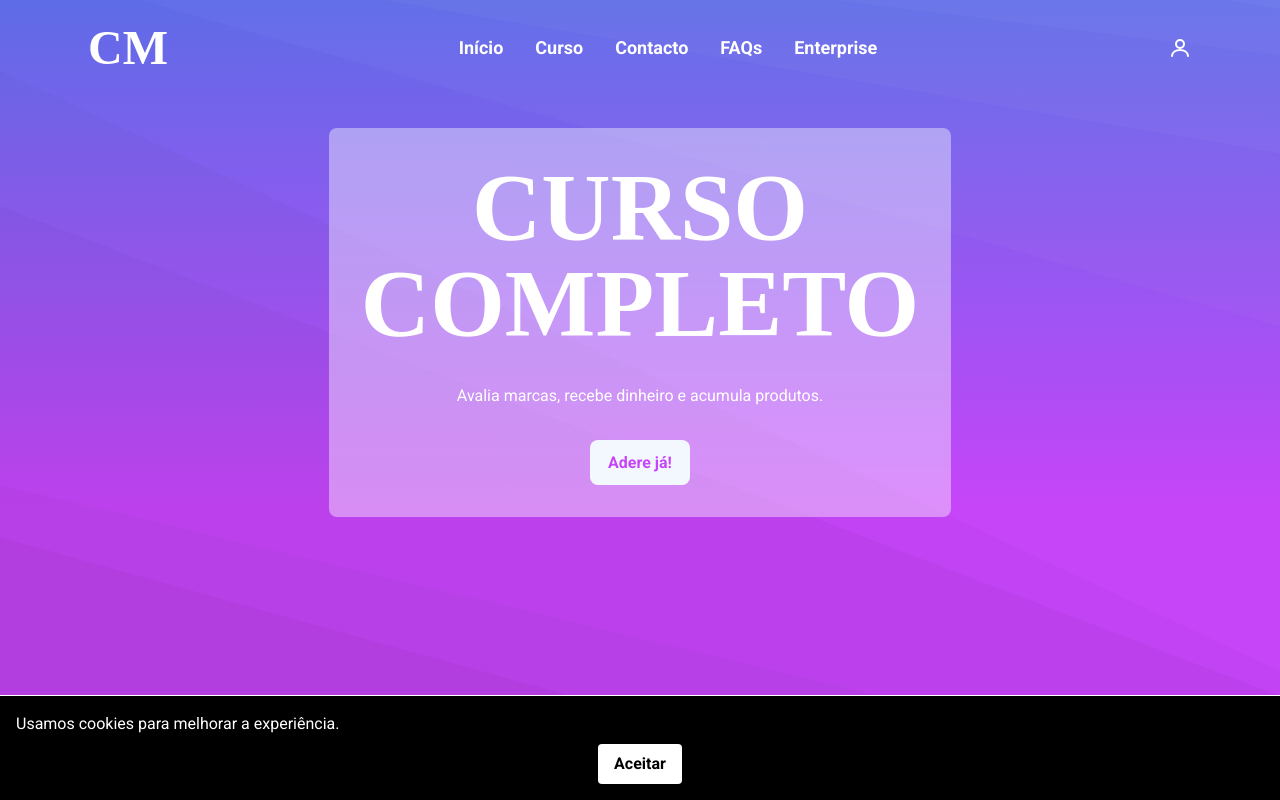
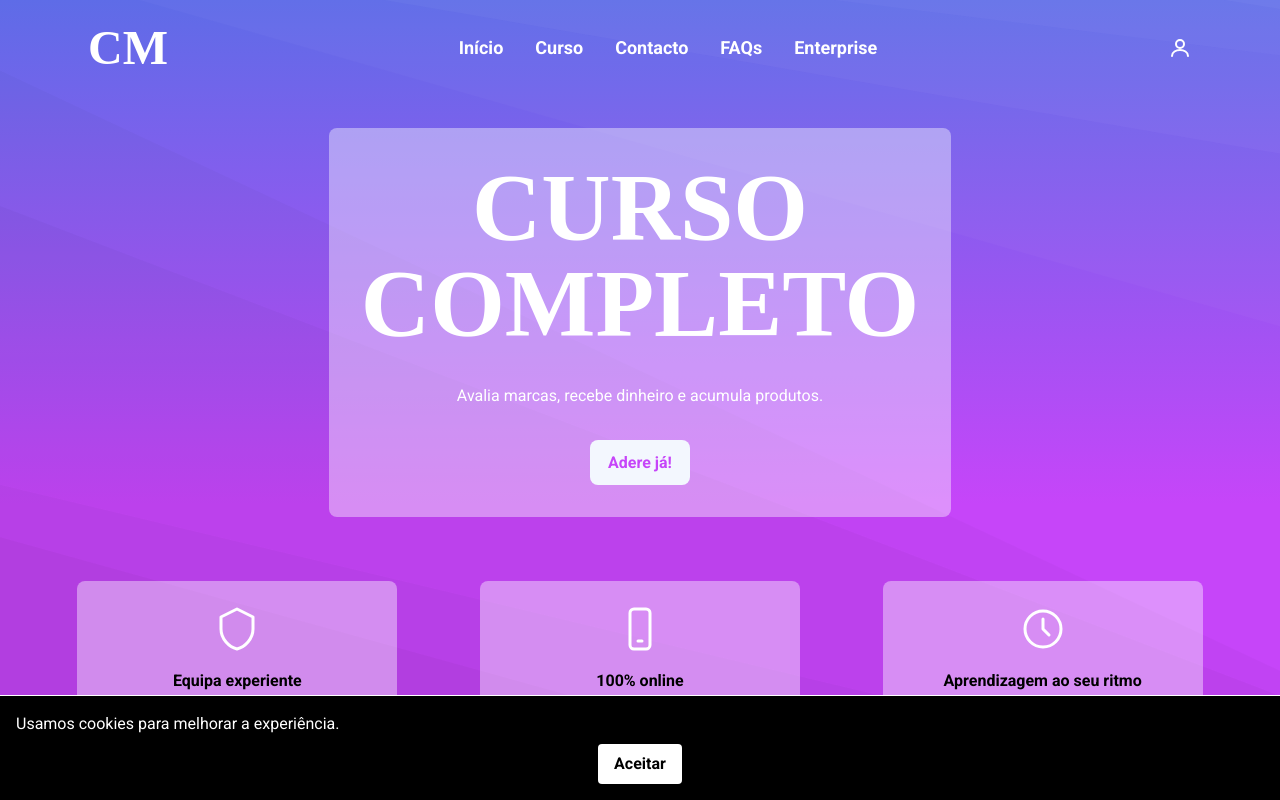
Before and after one commit to msantos51/clientemisterio, a Next.js app in the folder frontend/: page / in a window 1280 px wide. Built offline with nearby package versions, Linux system fonts and the light colour scheme; no server answers; a web font is replaced by a local one.

Commit message:
Use concise feature phrases on homepage

```diff
--- a/frontend/app/(public)/page.tsx
+++ b/frontend/app/(public)/page.tsx
@@ -1,7 +1,61 @@
 'use client'
 
 import Link from 'next/link'
-import { useEffect, useState } from 'react'
+import { useEffect, useState, type SVGProps } from 'react'
+
+// Ícone de escudo representado apenas com linhas brancas
+function ShieldIcon(props: SVGProps<SVGSVGElement>) {
+  return (
+    <svg
+      {...props}
+      fill="none"
+      viewBox="0 0 24 24"
+      strokeWidth={1.5}
+      stroke="currentColor"
+      aria-hidden="true"
+    >
+      <path
+        strokeLinecap="round"
+        strokeLinejoin="round"
+        d="M12 2 4 6v6c0 5 4 9 8 10 4-1 8-5 8-10V6z"
+      />
+    </svg>
+  )
+}
+
+// Ícone de telemóvel desenhado com traços brancos
+function PhoneIcon(props: SVGProps<SVGSVGElement>) {
+  return (
+    <svg
+      {...props}
+      fill="none"
+      viewBox="0 0 24 24"
+      strokeWidth={1.5}
+      stroke="currentColor"
+      aria-hidden="true"
+    >
+      <rect x="7" y="2" width="10" height="20" rx="2" />
+      <path strokeLinecap="round" d="M11 18h2" />
+    </svg>
+  )
+}
+
+// Ícone de relógio com linhas brancas
+function ClockIcon(props: SVGProps<SVGSVGElement>) {
+  return (
+    <svg
+      {...props}
+      fill="none"
+      viewBox="0 0 24 24"
+      strokeWidth={1.5}
+      stroke="currentColor"
+      aria-hidden="true"
+    >
+      <circle cx="12" cy="12" r="9" />
+      <path strokeLinecap="round" strokeLinejoin="round" d="M12 7v5l3 3" />
+    </svg>
+  )
+}
 
 // Página inicial com título destacado e texto informativo
 export default function HomePage() {
@@ -18,6 +72,25 @@ export default function HomePage() {
       setIsLoggedIn(false)
     }
   }, [])
+
+  // Lista de caixas a apresentar na secção informativa
+  const features = [
+    {
+      Icon: ShieldIcon,
+      label: 'escudo',
+      text: 'Equipa experiente',
+    },
+    {
+      Icon: PhoneIcon,
+      label: 'telemóvel',
+      text: '100% online',
+    },
+    {
+      Icon: ClockIcon,
+      label: 'relógio',
+      text: 'Aprendizagem ao seu ritmo',
+    },
+  ]
 
   return (
     <main>
@@ -47,6 +120,25 @@ export default function HomePage() {
           </div>
         </div>
       </section>
+
+      {/* Secção informativa com três caixas e símbolos associados */}
+      <section className="mt-12 grid gap-6 p-4 text-black md:grid-cols-3">
+        {features.map((feature, index) => (
+          <div
+            key={index}
+            className="mx-auto flex w-full max-w-xs flex-col items-center rounded-lg bg-white/40 p-6 text-center"
+          >
+            {/* Símbolo representativo da característica */}
+            <feature.Icon
+              role="img"
+              aria-label={feature.label}
+              className="mb-4 h-12 w-12 text-white"
+            />
+            {/* Texto descritivo da característica */}
+            <p className="text-base font-bold">{feature.text}</p>
+          </div>
+        ))}
+      </section>
     </main>
   )
 }
```
